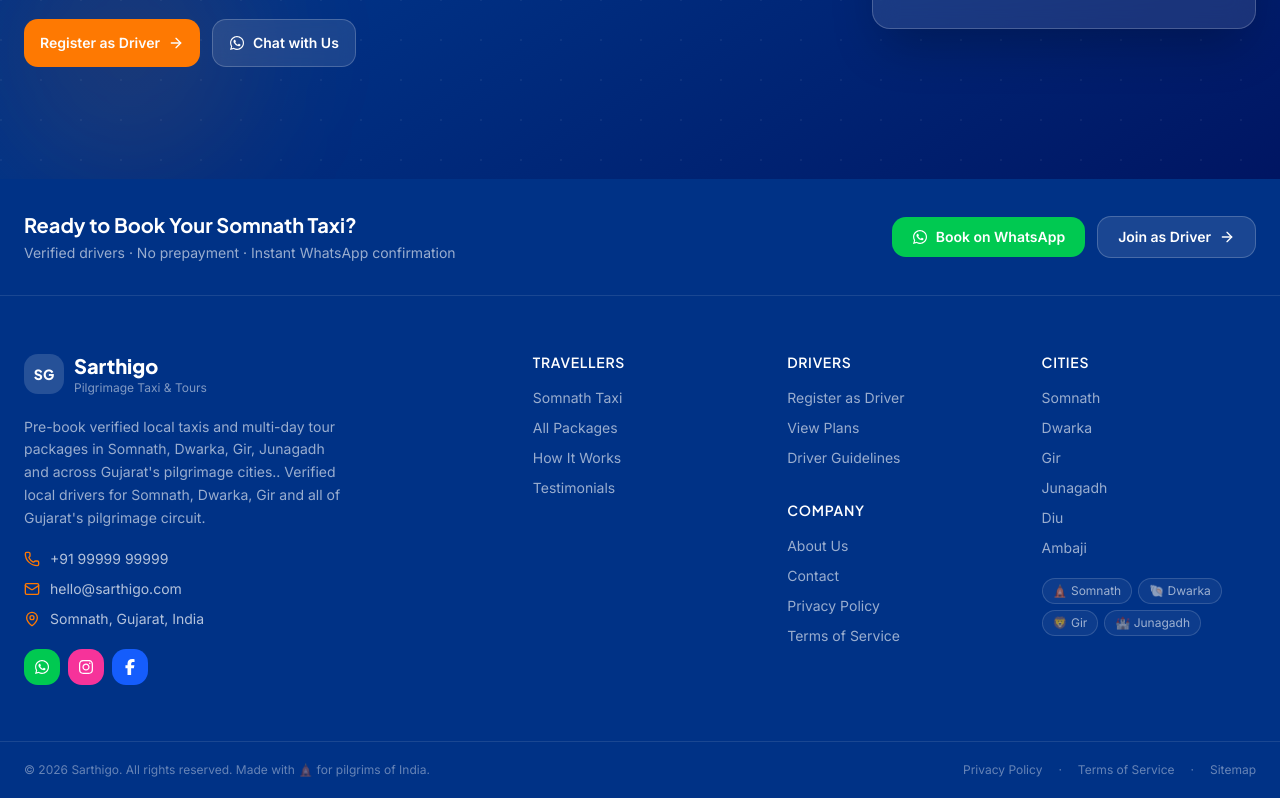
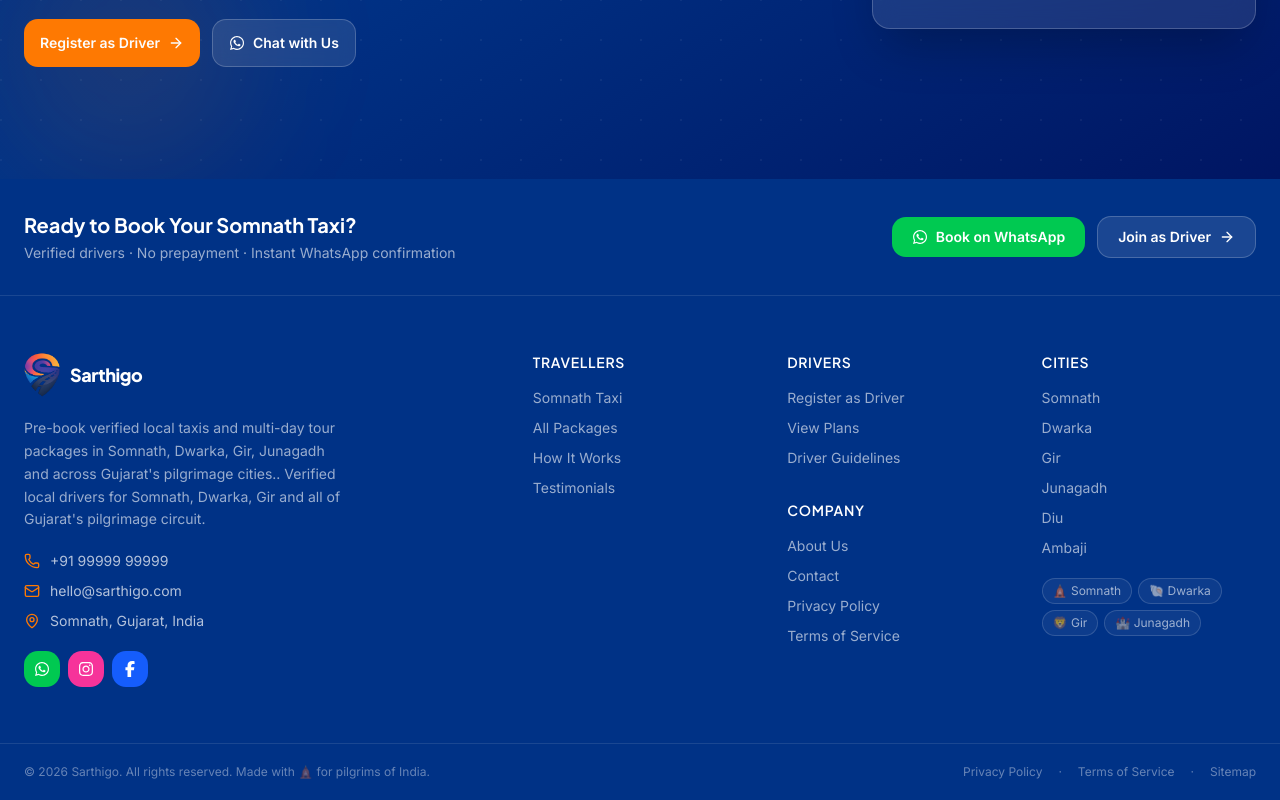
Before and after one commit to vrushikvisavadiya/sarthigo-website, a Next.js app: page / in a window 1280 px wide. Shown: the part 4741-5541 px from the top of the page. Built offline with nearby package versions, Linux system fonts and the light colour scheme.

Commit message:
- Add Logo

```diff
--- a/src/components/layout/footer.tsx
+++ b/src/components/layout/footer.tsx
@@ -7,6 +7,8 @@
   FOOTER_LINKS,
   CITIES,
 } from "@/constants";
+import Image from "next/image";
+import { Logo } from "@/components/shared/logo";
 
 export function Footer() {
   return (
@@ -52,17 +54,7 @@
           <div className="col-span-2 md:col-span-3 lg:col-span-2 flex flex-col gap-5">
             {/* Logo */}
             <Link href="/" className="flex items-center gap-2.5 w-fit">
-              <div className="flex h-10 w-10 items-center justify-center rounded-xl bg-white/15 font-heading font-black text-white text-sm">
-                SG
-              </div>
-              <div className="flex flex-col leading-none">
-                <span className="font-heading font-black text-white text-xl">
-                  {siteConfig.name}
-                </span>
-                <span className="text-xs text-white/50">
-                  Pilgrimage Taxi & Tours
-                </span>
-              </div>
+              <Logo className="text-white [&_span]:text-white [&_.text-muted-foreground]:text-white/50" />
             </Link>
 
             {/* Tagline */}
--- a/src/components/shared/floating-whatsapp.tsx
+++ b/src/components/shared/floating-whatsapp.tsx
@@ -5,6 +5,7 @@
 import { X, MessageCircle } from "lucide-react";
 import { FaWhatsapp } from "react-icons/fa6";
 import { whatsappBookingUrl, siteConfig } from "@/constants";
+import Image from "next/image";
 
 export function FloatingWhatsApp() {
   const [isOpen, setIsOpen] = useState(false);
@@ -34,7 +35,13 @@
                 <div className="flex items-center gap-3 bg-green-500 px-4 py-3">
                   <div className="relative">
                     <div className="flex h-10 w-10 items-center justify-center rounded-full bg-white/20 text-white">
-                      <FaWhatsapp className="h-6 w-6" />
+                      <Image
+                        src={siteConfig.logoSingle}
+                        alt={siteConfig.name}
+                        width={32}
+                        height={32}
+                        className="object-contain"
+                      />
                     </div>
                     <span className="absolute bottom-0 right-0 h-3 w-3 rounded-full border-2 border-green-500 bg-green-300" />
                   </div>
--- /dev/null
+++ b/src/components/shared/logo.tsx
@@ -0,0 +1,44 @@
+import Image from "next/image";
+import Link from "next/link";
+import { siteConfig } from "@/constants";
+import { cn } from "@/lib/utils";
+
+type LogoProps = {
+  size?: number;
+  showText?: boolean;
+  href?: string;
+  className?: string;
+};
+
+export function Logo({
+  size = 36,
+  showText = true,
+  href = "/",
+  className,
+}: LogoProps) {
+  const content = (
+    <div className={cn("flex items-center gap-2.5", className)}>
+      <Image
+        src={siteConfig.logoSingle}
+        alt={siteConfig.name}
+        width={size}
+        height={size}
+        className="rounded-xl object-contain shrink-0"
+        priority
+      />
+      {showText && (
+        <div className="flex flex-col leading-none">
+          <span className="font-heading font-black text-foreground text-lg tracking-tight">
+            {siteConfig.name}
+          </span>
+        </div>
+      )}
+    </div>
+  );
+
+  if (href) {
+    return <Link href={href}>{content}</Link>;
+  }
+
+  return content;
+}
```
Also changed, not shown: public/manifest.json.
